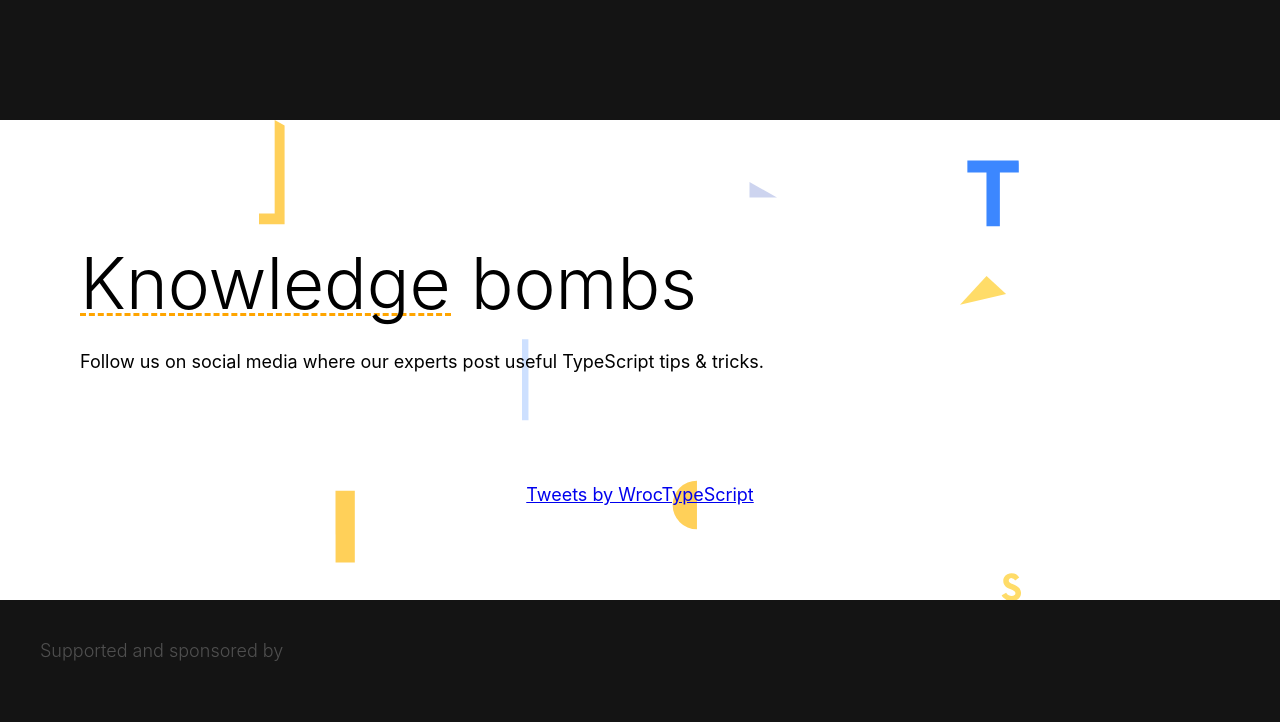
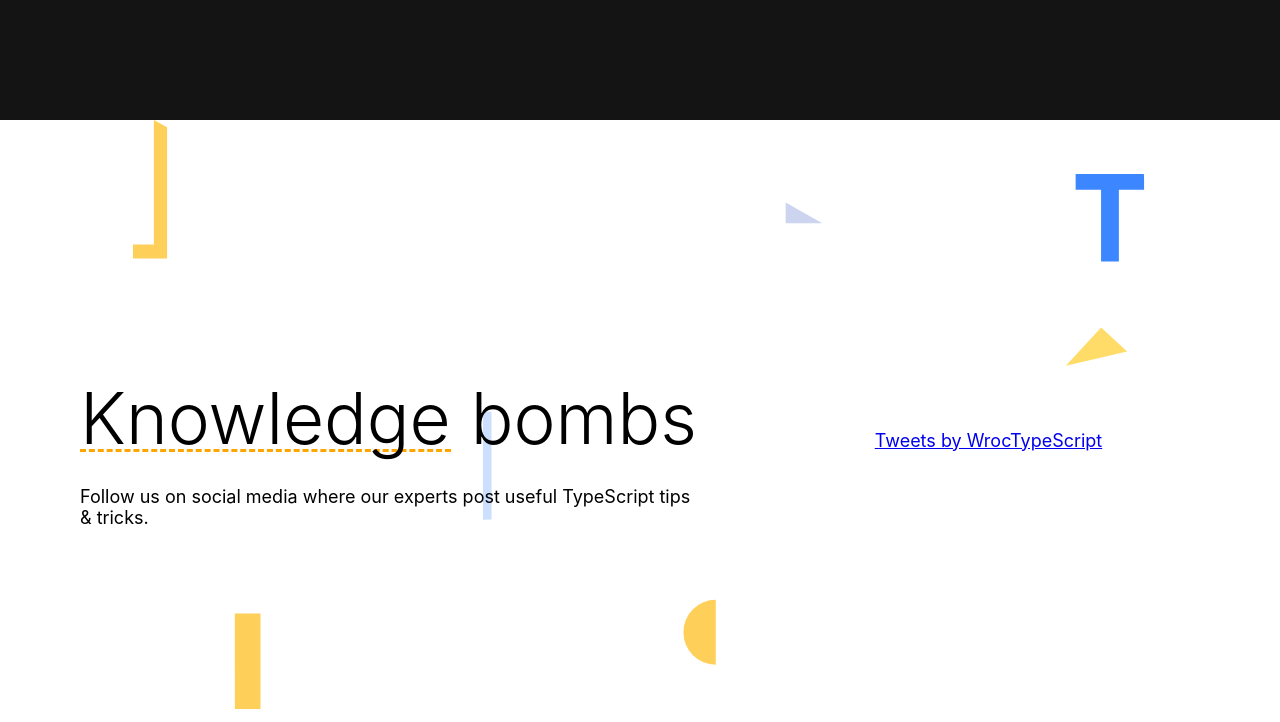
Before and after one commit to WrocTypeScript/website, a website built with Parcel: page src/index.html in a window 1280 px wide. Shown: the part 1320-2042 px from the top of the page. Built offline with nearby package versions, Linux system fonts and the light colour scheme; a web font is replaced by a local one.

Commit message:
Add min-height and change device-width to width

```diff
--- a/src/styles.scss
+++ b/src/styles.scss
@@ -260,14 +260,15 @@ h1 {
 }
 
 .knowledge-bombs {
+  min-height: 80vh;
   padding: 5vmin;
   display: flex;
   flex-direction: column;
-  background-image: url('./gfx/knowledge-bombs.svg');
+  background-image: url("./gfx/knowledge-bombs.svg");
   background-position: center;
   background-repeat: no-repeat;
 
-  @media (min-device-width: 1200px) {
+  @media (min-width: 1200px) {
     flex-direction: row;
   }
 
```
